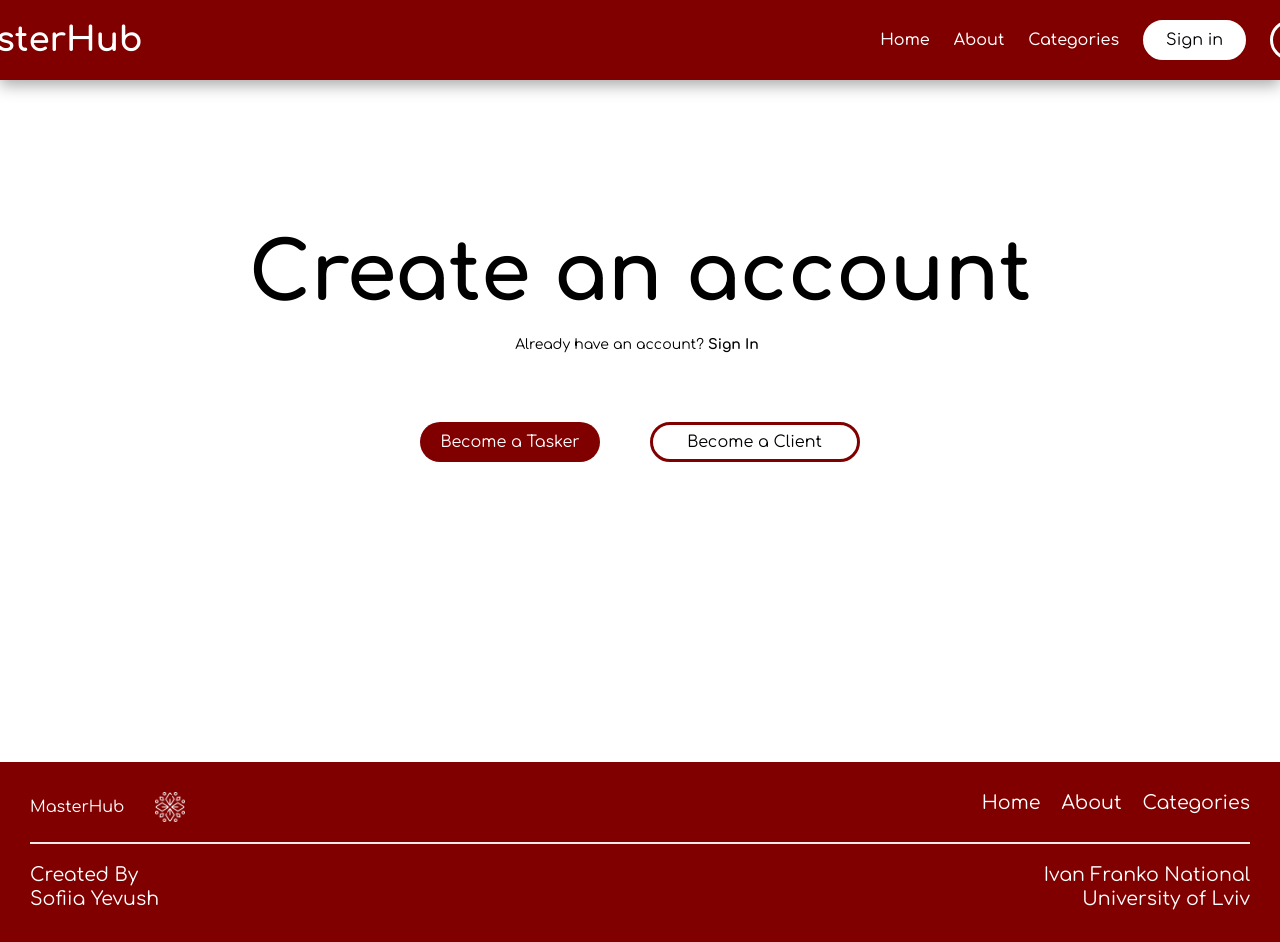
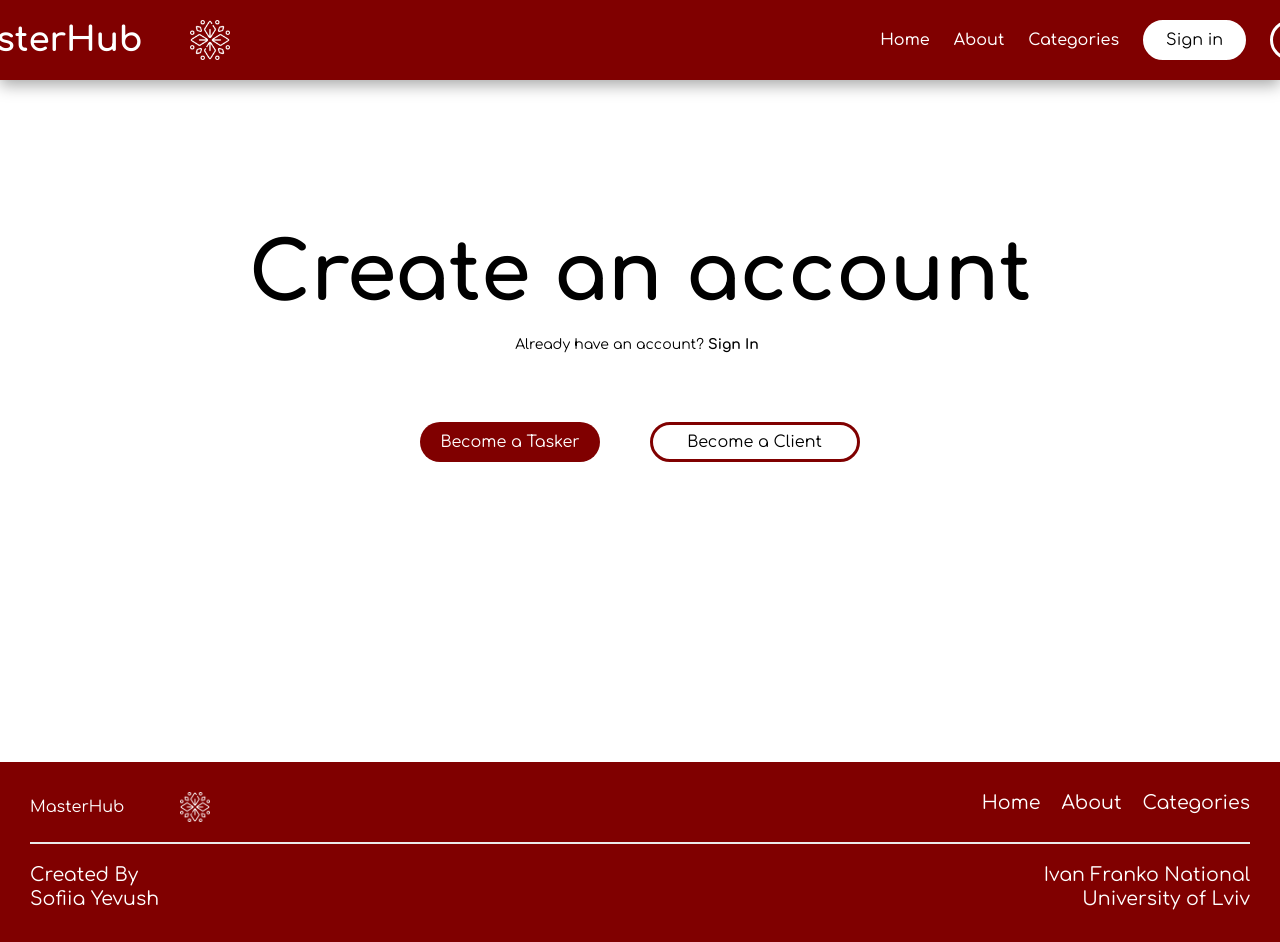
Before and after one commit to SofiiaYevush/Masterhub, a React (Vite) app in the folder client/: page /pre-register in a window 1280 px wide. Shown: the top 942 px of the page. Built offline with nearby package versions, Linux system fonts and the light colour scheme.

Commit message:
updated styles

```diff
--- a/client/src/components/devider/Devider.scss
+++ b/client/src/components/devider/Devider.scss
@@ -1,5 +1,5 @@
 .devider {
-    margin: 50px 90px 50px 150px;
+    margin: 50px auto;
     background-color: #800000;
     max-width: 1400px;
     height: 3px;
--- a/client/src/components/footer/Footer.jsx
+++ b/client/src/components/footer/Footer.jsx
@@ -13,7 +13,7 @@ function Footer() {
             <Link className="link" to="/">
               <span className="text">{t('footer.masterhub')}</span>
             </Link>
-            <div className="logo-img">
+            <div className="footer__logo-img">
               <img src="../../icons/logo-white-big.png" alt="Logo" />
             </div>
           </div>
--- a/client/src/components/footer/Footer.scss
+++ b/client/src/components/footer/Footer.scss
@@ -22,7 +22,7 @@
           .link {
             display: flex;
             align-items: center;
-            width: 125px;
+            width: 150px;
           }
 
           .span {
@@ -32,16 +32,15 @@
             align-content: center;
           }
 
-          .logo-img {
+          .footer__logo-img {
             display: flex;
             justify-content: center;
             align-items: center;
           }
 
-          .logo-img img {
+          .footer__logo-img img {
             width: 30px;
             height: 30px;
-            padding-left: 0;
           }
       }
       .right {
--- a/client/src/components/helpful-tips/HelpfulTips.jsx
+++ b/client/src/components/helpful-tips/HelpfulTips.jsx
@@ -21,7 +21,7 @@ function HelpfulTips() {
             </div>
             <div className="bottom-container">
                 <div className="title"><h2>{t('helpful-tips.helpfulTips')}</h2></div>
-                <div className="logo-img">
+                <div className="helpful-tips__logo-img">
                 <img src="../../icons/logo-maroon.png" alt="Logo" />
                 </div>
             </div>
--- a/client/src/components/helpful-tips/HelpfulTips.scss
+++ b/client/src/components/helpful-tips/HelpfulTips.scss
@@ -1,7 +1,9 @@
 .helpful-tips {
-    margin: 180px 0;
+    margin: 180px auto;
     display: flex;
     flex-direction: row;
+    justify-content: center;
+    align-self: center;
 }
 
 .top-container {
@@ -50,7 +52,7 @@
 }
 
 .bottom-container {
-    margin: 0 900px;
+    margin: 0 0 0 900px;
     background-color: #dddddd;
     border-radius: 100px;
     border: 1px solid #dddddd;
@@ -79,12 +81,12 @@
     text-align: center;
 }
 
-.logo-img {
+.helpful-tips__logo-img {
     display: flex;
     justify-content: flex-end;
     align-items: center;
 }
 
-.logo-img img {
+.helpful-tips__logo-img img {
     padding-left: 80px;
 }
--- a/client/src/components/navbar/Navbar.jsx
+++ b/client/src/components/navbar/Navbar.jsx
@@ -45,7 +45,7 @@ function Navbar() {
             <Link className="link" to="/">
               <span className="text">{t('navbar.masterhub')}</span>
             </Link>
-            <div className="logo-img">
+            <div className="navbar__logo-img">
               <img src="../../icons/logo-white-big.png" alt="Logo" />
             </div>
           </div>
--- a/client/src/components/navbar/Navbar.scss
+++ b/client/src/components/navbar/Navbar.scss
@@ -30,18 +30,18 @@
     .logo .link {
       display: flex;
       align-items: center;
-      width: 135px;
+      width: 250px;
     }
     .logo .text {
       font-size: 34px;
       font-weight: bold;
     }
-    .logo-img {
+    .navbar__logo-img {
       display: flex;
       justify-content: center;
       align-items: center;
     }
-    .logo-img img {
+    .navbar__logo-img img {
       width: 40px;
       height: 40px;
     }
--- a/client/src/components/testimonials/Testimonials.scss
+++ b/client/src/components/testimonials/Testimonials.scss
@@ -1,10 +1,11 @@
 .testimonials {
     display: flex;
     flex-direction: row;
-    justify-content: space-between;
+    justify-content: center;
     padding-top: 65px;
     max-height: 1170px;
     margin-bottom: 200px;
+    gap: 60px;
 }
 
 .testimonials__left-container {
```
